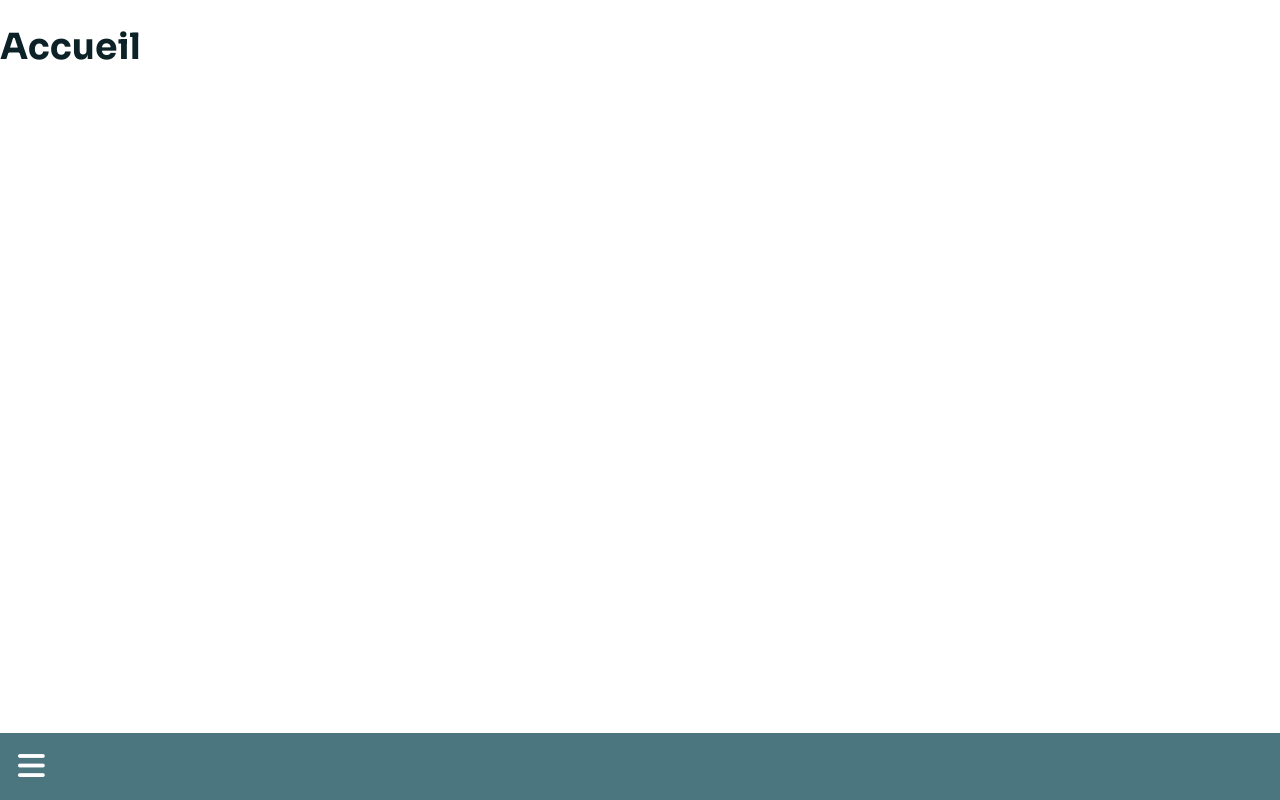
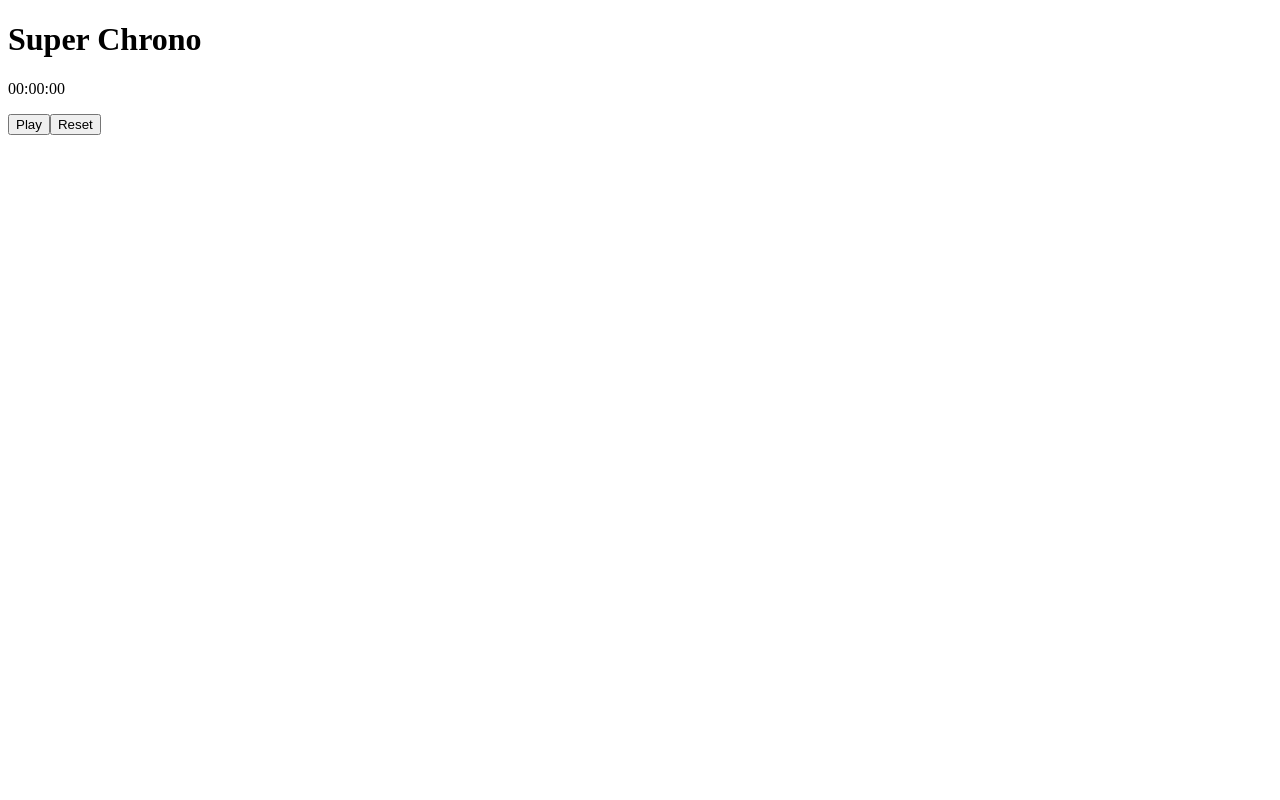
Before and after one commit to Djeg/formation-react, a React (Vite) app: page / in a window 1280 px wide. Built offline with nearby package versions, Linux system fonts and the light colour scheme.

Commit message:
Ajout d'une première correction pour le chrono

```diff
--- /dev/null
+++ b/src/exos-chrono/components/App.tsx
@@ -0,0 +1,69 @@
+import { useEffect, useState } from 'react'
+import { displayTime } from '../../lib/time'
+
+/**
+ * Composant permettant d'afficher l'application de chronomètre
+ */
+export default function App() {
+  // Création des états (seconds, minutes, isRunning)
+  const [time, setTime] = useState(0)
+  const [milleseconds, setMilliseconds] = useState(0)
+  const [seconds, setSeconds] = useState(0)
+  const [minutes, setMinutes] = useState(0)
+  const [isRunning, setIsRunning] = useState(false)
+
+  // Actions permettant d'interargir avec l'interface
+  const toggleChrono = () => setIsRunning(!isRunning)
+
+  // Effets du chronomètres
+  useEffect(() => {
+    // Si je ne suis pas « running »
+    if (!isRunning) {
+      // On annulle l'effet
+      return
+    }
+
+    // Déclarion d'un timer : Une fonction
+    // qui vas toutes les milliseconds
+    const timer = setInterval(() => {
+      setTime(time => time + 1)
+    }, 10)
+
+    // On retourne un effet d'arret
+    return () => {
+      clearInterval(timer)
+      setIsRunning(false)
+    }
+  }, [isRunning])
+
+  // Effet permettant d'afficher les milleseconds
+  useEffect(() => {
+    setMilliseconds(ms => time % 100)
+  }, [time])
+
+  // Effet permettant d'afficher les seconds
+  useEffect(() => {
+    if (milleseconds >= 99) {
+      setSeconds(sec => (sec + 1) % 60)
+    }
+  }, [milleseconds])
+
+  // Effet permettant d'afficher les minutes
+  useEffect(() => {
+    if (seconds === 0 && isRunning) {
+      setMinutes(min => min + 1)
+    }
+  }, [seconds])
+
+  return (
+    <>
+      <h1>Super Chrono</h1>
+      <p>
+        {displayTime(minutes)}:{displayTime(seconds)}:
+        {displayTime(milleseconds)}
+      </p>
+      <button onClick={toggleChrono}>{isRunning ? 'Pause' : 'Play'}</button>
+      <button>Reset</button>
+    </>
+  )
+}
--- /dev/null
+++ b/src/lib/time.tsx
@@ -0,0 +1,6 @@
+/**
+ * Display an amount of base 60 time into a
+ * correct string
+ */
+export const displayTime = (amount: number) =>
+  amount.toString().padStart(2, '0')
--- a/src/main.tsx
+++ b/src/main.tsx
@@ -1,5 +1,5 @@
 import ReactDOM from 'react-dom/client'
-import App from './exos-menu/components/App'
+import App from './exos-chrono/components/App'
 
 // On séléctionne la balise HTML qui contiendra notre
 // application react
```
Also changed, not shown: src/exos-chrono/styles/App.style.tsx (added).
